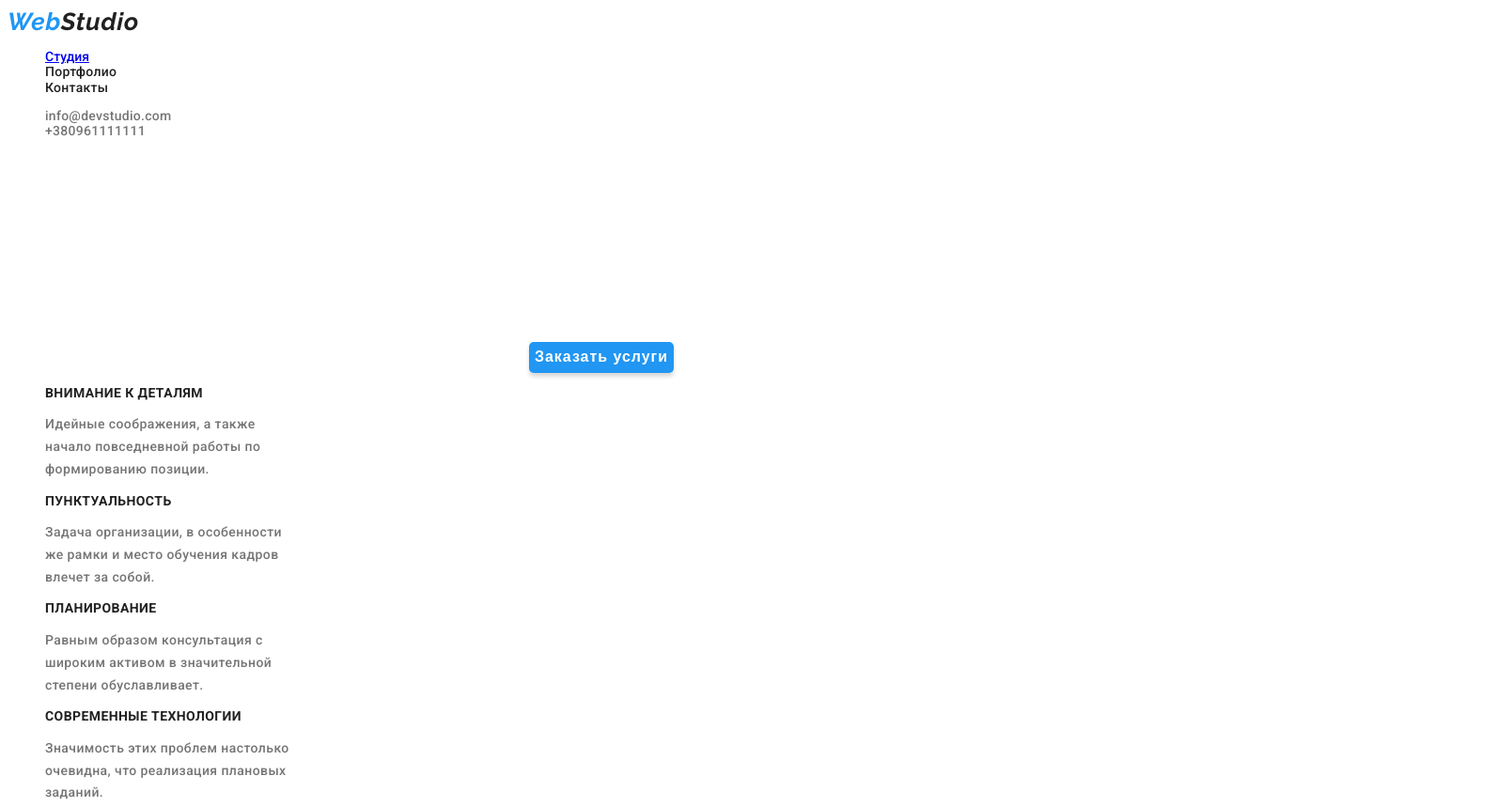
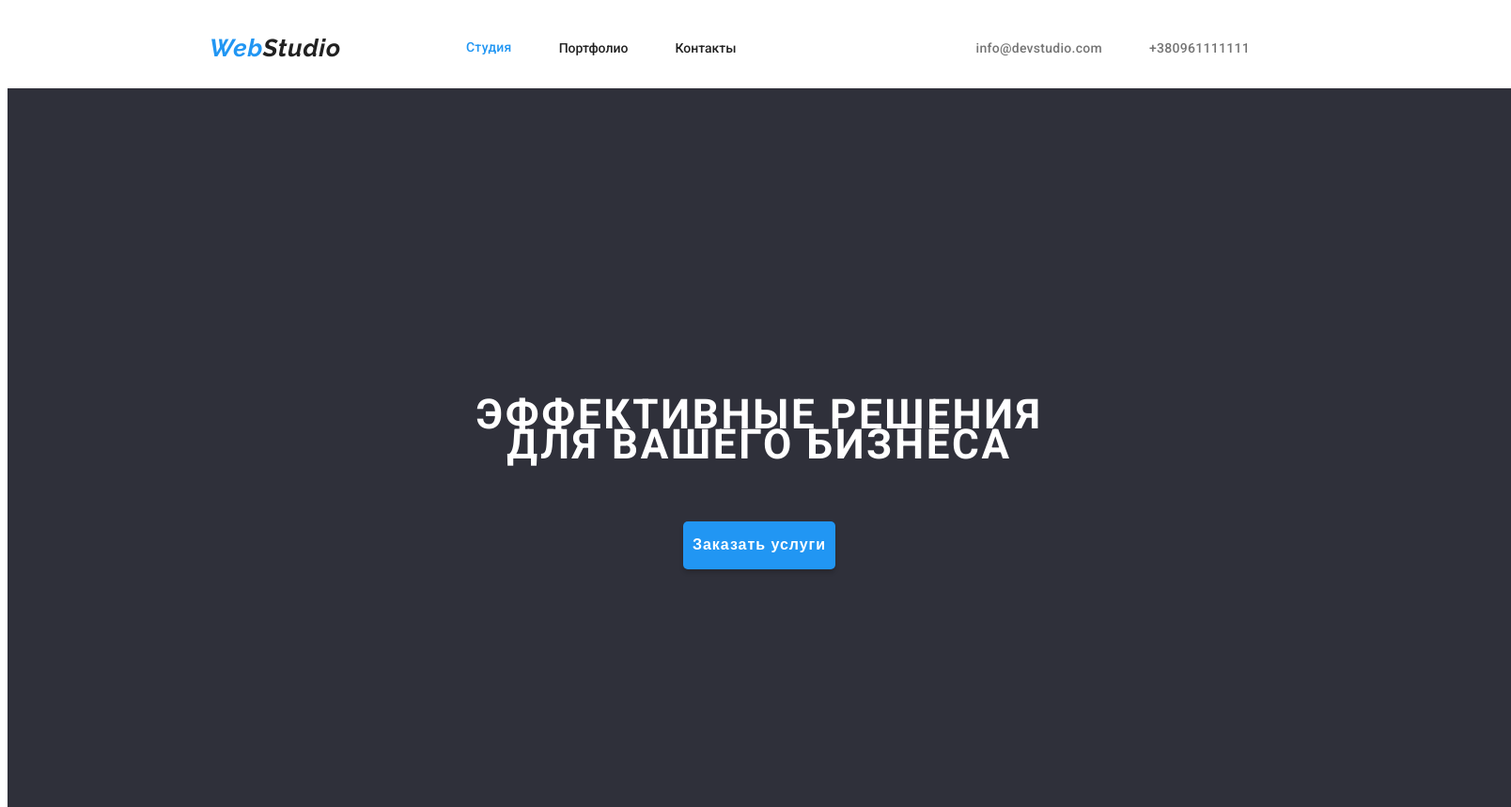
Before and after one commit to Fedir97/goit-markup-hw-02, a plain HTML site: page index.html in a window 1280 px wide. Shown: the top 859 px of the page at 94% size, 1608 px wide, since content can reach past the window. Drawn offline with Linux system fonts and the light colour scheme.

Commit message:
Update style1.css

```diff
--- a/css/style1.css
+++ b/css/style1.css
@@ -8,12 +8,16 @@
 
 body {
     font-family: 'Roboto', sans-serif;
-      font-size: 14px;
+    font-size: 14px;
     color: var(--type-color);
 }
 
 li {
     list-style-type: none;
+}
+
+a {
+    text-decoration: none;
 }
 
 /*Heder*/
@@ -24,72 +28,135 @@ li {
     text-align: left;
     vertical-align: top;
     letter-spacing: 0.03em;
-    text-decoration: none;
     color: var(--additional-color);
+    padding-left: 215px;
 }
 
 .logo-accent {
     color: var(--type-color);
 }
 
-.info {
-    display: flex;
+/*Conteiner*/
+
+.container {
+    width: 1200px;
 }
 
-.nav-bar {
-    width: 100%;
+section {
+    padding-top: 94px;
+    padding-bottom: 94px;
+}
+
+/*Main-nav*/
+
+.main-nav {
     display: flex;
     align-items: center;
-    justify-content: space-between;
 }
-.current{
-    color: var(--additional-color--);
+
+.site-nav {
+    display: flex;
+    margin-left: 93px;
 }
-.link-info {
+
+.site-nav .item {
+    margin-right: 50px;
+    display: block;
+}
+
+.site-nav .item:last-child {
+    margin-right: 0px;
+}
+
+.site-nav .link-info {
+    display: block;
+    padding-top: 21px;
+    padding-bottom: 21px;
+    color: var(--type-color);
+}
+
+.link-studio {
     font-weight: 500;
     font-size: 14px;
     line-height: 1.14;
     letter-spacing: 0.02em;
-
-    color: var(--type-color);
-    text-decoration: none;
+    color: var(--additional-color);
+    display: block;
+    padding-top: 21px;
+    padding-bottom: 21px;
 }
 
-.info .link-info:hover {
+.site-nav .link-info:hover {
     color: var(--additional-color);
     background-color: transparent;
 }
 
-.contacts .link1 {
+.link1 {
     font-size: 14px;
     line-height: 1.14;
     line-height: 100%;
     text-align: left;
-    vertical-align: top;
     letter-spacing: 0.02em;
     color: var(--mini-calor);
     text-decoration: none;
+    display: block;
+    padding-top: 21px;
+    padding-bottom: 21px;
 }
 
+.contacts {
+    display: flex;
+    margin-left: 215px;
+}
+
+.contacts .points {
+    margin-right: 50px;
+}
+
+.contacts .points:last-child {
+    margin-right: 0px;
+}
 
 .contacts a:hover {
     color: var(--additional-color);
 }
 
 /*Section*/
+.hero {
+    text-align: center;
+    background-color: var(--phone-color);
+    width: 1600px;
+    height: 600px;
+}
+
+.hero-title {
+    font-size: 44px;
+    line-height: 1.4;
+    line-height: 0.73;
+    letter-spacing: 0.06em;
+    text-transform: uppercase;
+    color: white;
+    padding-top: 200px;
+    padding-left: 452px;
+    padding-right: 452px;
+
+}
+
+
 .btn {
     font-size: 16px;
     line-height: 1.9;
-    text-align: center;
     letter-spacing: 0.06em;
     background-color: var(--additional-color);
     cursor: pointer;
     outline: none;
-    border: none;
+    border: 32px;
     border-radius: 5px;
     box-shadow: 0px 4px 4px rgba(0, 0, 0, 0.15);
     color: white;
     font-weight: 700;
+    padding: 10px 10px 10px 10px;
+    margin-top: 30px;
 }
 
 .btn:hover {
@@ -101,14 +168,21 @@ li {
     background-color: var(--phone-color);
 }
 
-.hero {
-    font-size: 44px;
-    line-height: 1.4;
-    line-height: 0.73;
-    letter-spacing: 0.06em;
-    text-align: center;
-    text-transform: uppercase;
-    color: white;
+/*Feature-list*/
+
+.feature-list {
+    display: flex;
+    justify-content: center;
+
+}
+
+.feature-list .marks {
+    margin-right: 30px;
+    padding-left: 26px;
+}
+
+.feature-list .marks:last-child {
+    margin-right: 0px;
 }
 
 .link {
@@ -117,6 +191,7 @@ li {
     letter-spacing: 0.03em;
     color: var(--type-color);
     text-transform: uppercase;
+
 }
 
 .description {
@@ -182,7 +257,6 @@ footer {
     text-align: left;
     vertical-align: top;
     letter-spacing: 0.03em;
-    text-decoration: none;
     color: var(--additional-color);
 
 }
@@ -197,7 +271,7 @@ footer {
     line-height: 1.7;
     letter-spacing: 0.03em;
     color: #FFFFFF;
-    text-decoration: none;
+
 }
 
 .phone-number {
@@ -206,7 +280,7 @@ footer {
     line-height: 1.7;
     letter-spacing: 0.03em;
     color: rgba(255, 255, 255, 0.6);
-    text-decoration: none;
+
 }
 
 .information a:hover {
```
